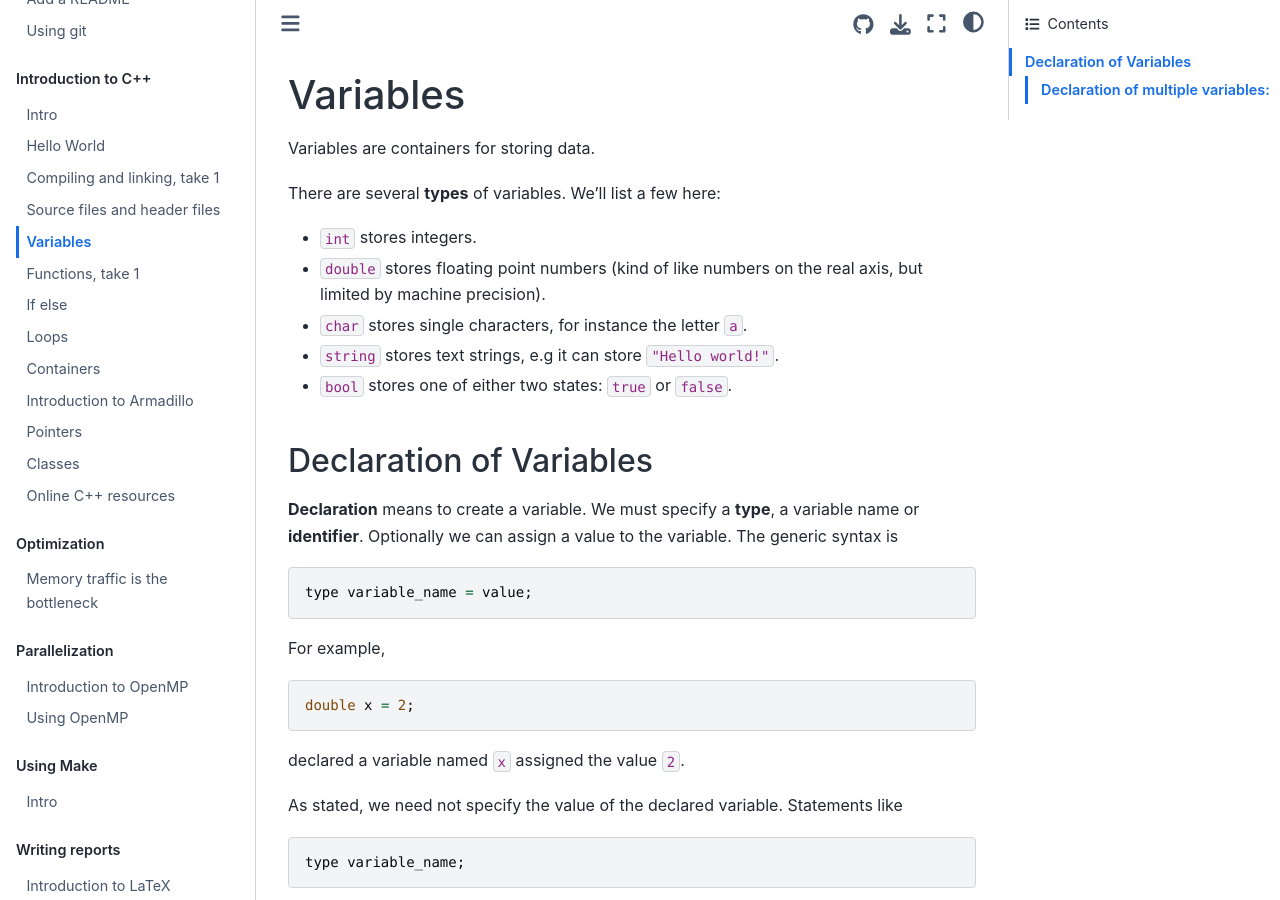
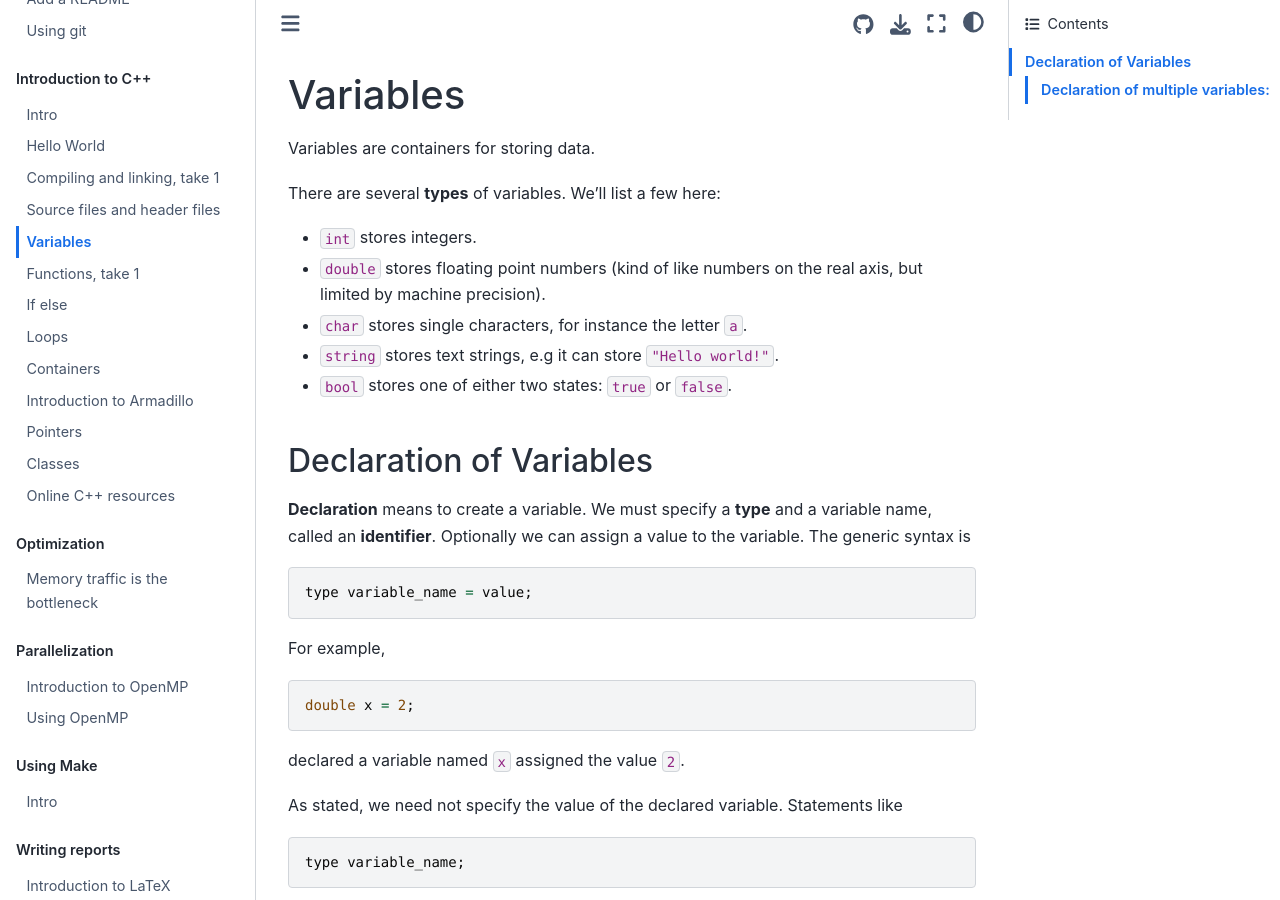
Before and after one commit to anderkve/FYS3150, a Jupyter Book: the page built from book/introduction_to_cpp/variables.md, in a window 1280 px wide and 900 px high. Built offline with Jupyter Book 1.0.4 settings and Sphinx 7.4.7 and the Sphinx Book theme 1.1.4, drawn with Linux system fonts in a browser that asks for light colours.

Commit message:
Fixed a couple typos in variables.md and functions_take_1.md

````diff
--- a/book/introduction_to_cpp/variables.md
+++ b/book/introduction_to_cpp/variables.md
@@ -12,7 +12,7 @@ There are several **types** of variables. We'll list a few here:
 
 ## Declaration of Variables
 
-**Declaration** means to create a variable. We must specify a **type**, a variable name or **identifier**. Optionally we can assign a value to the variable. The generic syntax is
+**Declaration** means to create a variable. We must specify a **type** and a variable name, called an **identifier**. Optionally we can assign a value to the variable. The generic syntax is
 
 ```c++
 type variable_name = value;
````
Also changed, not shown: book/introduction_to_cpp/functions_take_1.md (+1 -1 lines).
